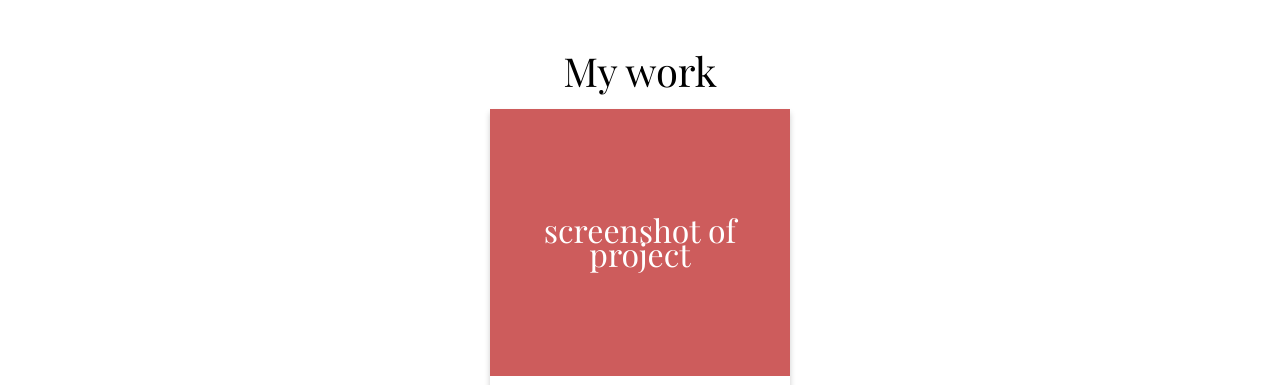
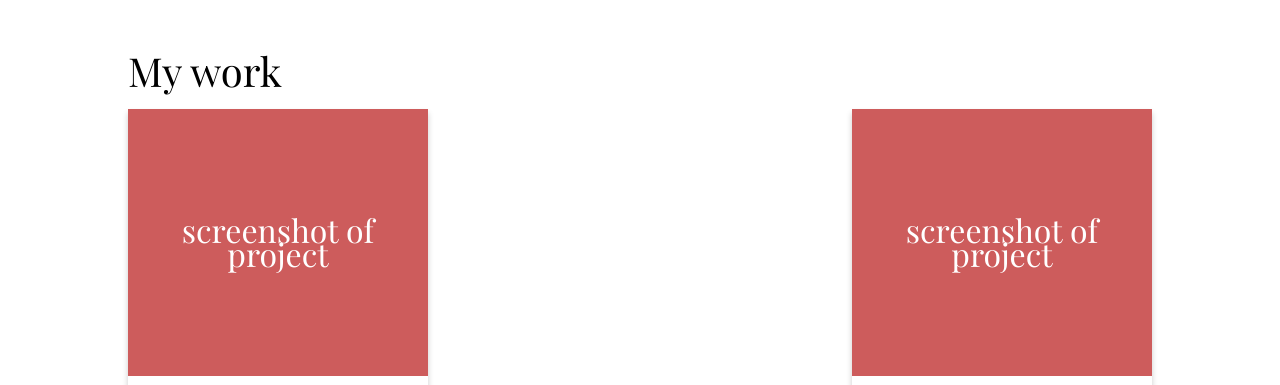
Before and after one commit to Murfew/Homepage, a website built with webpack: page src/index.html in a window 1280 px wide. Shown: the part 2237-2622 px from the top of the page. Built offline with nearby package versions, Linux system fonts and the light colour scheme; a web font is replaced by a local one.

Commit message:
added the tablet design for the My Works section

```diff
--- a/src/style.css
+++ b/src/style.css
@@ -187,4 +187,32 @@ h2 {
 }
 
 @media (width >= 768px) {
+  #projects-container {
+    display: grid;
+    grid-template-columns: repeat(2, 1fr);
+    gap: 4rem 2rem;
+  }
+
+  #my-work {
+    max-width: 80%;
+    margin: 0 auto;
+    margin-bottom: 10rem;
+  }
+
+  .project {
+    width: 100%;
+    margin-bottom: 0;
+  }
+
+  .project:nth-of-type(even) {
+    justify-self: right;
+  }
+
+  .project:nth-of-type(odd) {
+    justify-self: left;
+  }
+
+  #my-work h2 {
+    text-align: left;
+  }
 }
```
